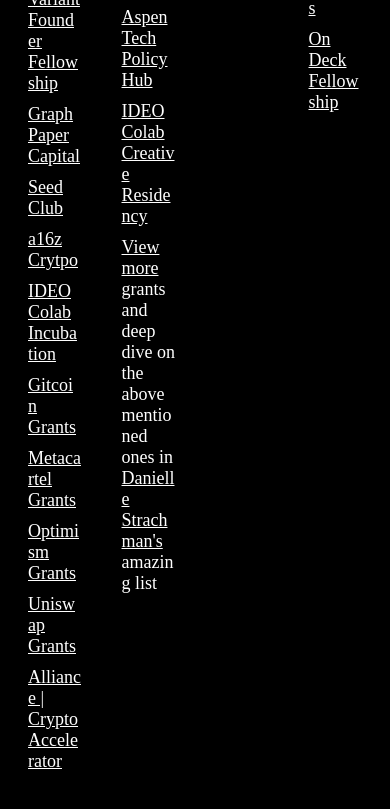
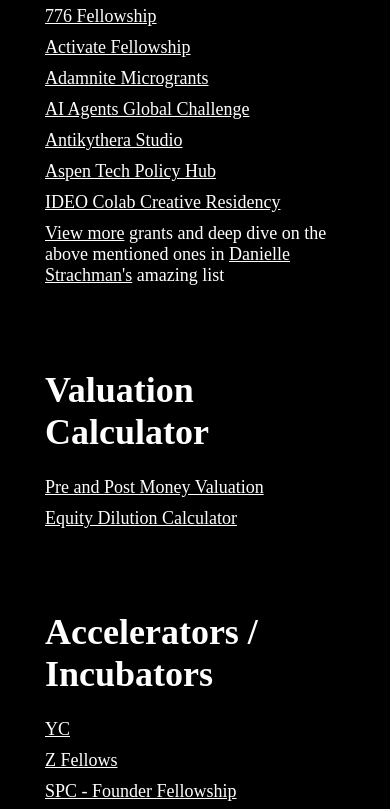
Before and after one commit to covendev/StartupStarterKit, a plain HTML site: page index.html in a window 390 px wide. Shown: the part 717-1526 px from the top of the page. Drawn offline with Linux system fonts and the light colour scheme.

Commit message:
Update index.html

```diff
--- a/index.html
+++ b/index.html
@@ -47,12 +47,31 @@
             flex-direction: column;
             align-items: center;
         }
+
+        /* Media Queries */
+        @media (max-width: 1200px) {
+            .section {
+                width: calc(33.33% - 40px); /* Three sections per row */
+            }
+        }
+
+        @media (max-width: 800px) {
+            .section {
+                width: calc(50% - 40px); /* Two sections per row */
+            }
+        }
+
+        @media (max-width: 600px) {
+            .section {
+                width: calc(100% - 40px); /* One section per row */
+                margin-left: auto;
+                margin-right: auto;
+            }
+        }
     </style>
 </head>
 <body>
     <div class="container">
-
-
         <div class="section">
             <h1>Crypto Accelerators / Incubators / Grants</h1>
             <ul>
@@ -80,7 +99,6 @@
                 <li><a href="https://antikythera.org/studios">Antikythera Studio</a></li>
                 <li><a href="http://aspentechpolicyhub.org/nonprofit-and-public-interest-fellowship/">Aspen Tech Policy Hub</a></li>
                 <li><a href="https://ideocolab.com/residency">IDEO Colab Creative Residency</a></li>
-
                 <li><a href="https://docs.google.com/spreadsheets/d/1JTNfDeRXZKR5hEF3WYIBpi2Wu8QAeghFwJvJ53DrJWo/edit?gid=0#gid=0">View more</a> grants and deep dive on the above mentioned ones in <a href="https://x.com/DStrachman">Danielle Strachman's</a> amazing list</a></li>
             </ul>
         </div>
@@ -103,6 +121,7 @@
                 <li><a href="https://www.beondeck.com/">On Deck Fellowship</a></li>
             </ul>
         </div>
+
         <div class="section">
             <h1>Launch products</h1>
             <ul>
```
